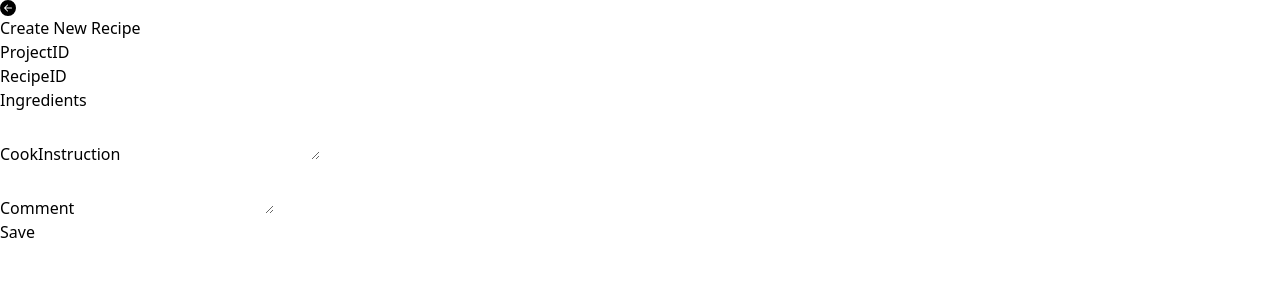
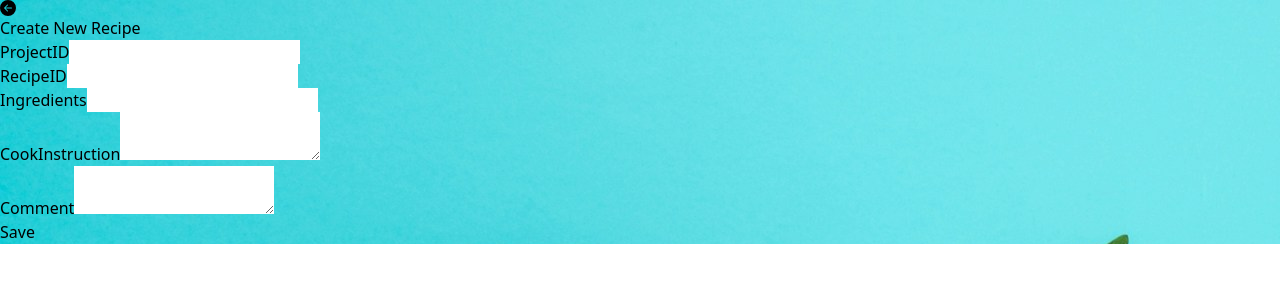
Before and after one commit to EmilyXu0427/EmilyXu0427-Food_Development_App_Fullstack_MERN, a React (Vite) app in the folder frontend/: page /recipes/create in a window 1280 px wide. Shown: the top 300 px of the page. Built offline with nearby package versions, Linux system fonts and the light colour scheme; the HTML template or start-up script is replaced by a standard one.

Commit message:
Change the background of create recipe page

```diff
--- a/frontend/src/components/BackButton.jsx
+++ b/frontend/src/components/BackButton.jsx
@@ -7,7 +7,7 @@ const BackButton = () => {
           <Link
             // to={destination}
             to={'/'} //click the backbutton and direct to root addresss
-            className='bg-purple-600 text-white px-6 py-3 rounded-lg w-fit'
+            className='bg-yellow-100 px-6 py-3 rounded-lg w-fit'
           >
             <BsArrowLeftCircleFill className='text-5xl' />
           </Link>
--- a/frontend/src/pages/CreateRecipe.jsx
+++ b/frontend/src/pages/CreateRecipe.jsx
@@ -3,6 +3,7 @@ import BackButton from '../components/BackButton';
 import Spinner from '../components/Spinner';
 import axios from 'axios';
 import { useNavigate } from 'react-router-dom'; // all to navigate to different routes in react app
+import createRecipeBG from '../pages/picture/createRecipeBG.jpg';
 
 const CreateRecipe = () => {
   const [projectID, setProjectID] = useState(''); //initialize projectID state as empty string
@@ -35,11 +36,13 @@ const CreateRecipe = () => {
   }
 
   return (
-    <div className ='p-4'>
+    <div
+    className ="bg-cover bg-center h-full w-full"
+    style={{ backgroundImage: `url(${createRecipeBG})` }}>
       <BackButton />
-      <h1 className='text-5xl font-semibold text-center font-sans text-green-600 my-10 rounded-lg p-8 '>Create New Recipe</h1>
+      <h1 className='text-5xl font-semibold text-center font-sans text-yellow-100 my-10 rounded-lg p-8 '>Create New Recipe</h1>
       {loading ? <Spinner /> : ''}
-      <div className='flex flex-col border-2 border-green-400 rounded-xl w-[600px] h-[800px] p-4 mx-auto bg-green-100'>
+      <div className='flex flex-col border-2 border-yellow-100 rounded-xl w-[600px] h-[800px] p-4 mx-auto bg-yellow-100'>
         <div className='my-4'>
           <label className='text-xl mr-4 text-gray-500'>ProjectID</label>
           <input
```
Also changed, not shown: frontend/src/pages/picture/createRecipeBG.jpg (added).
